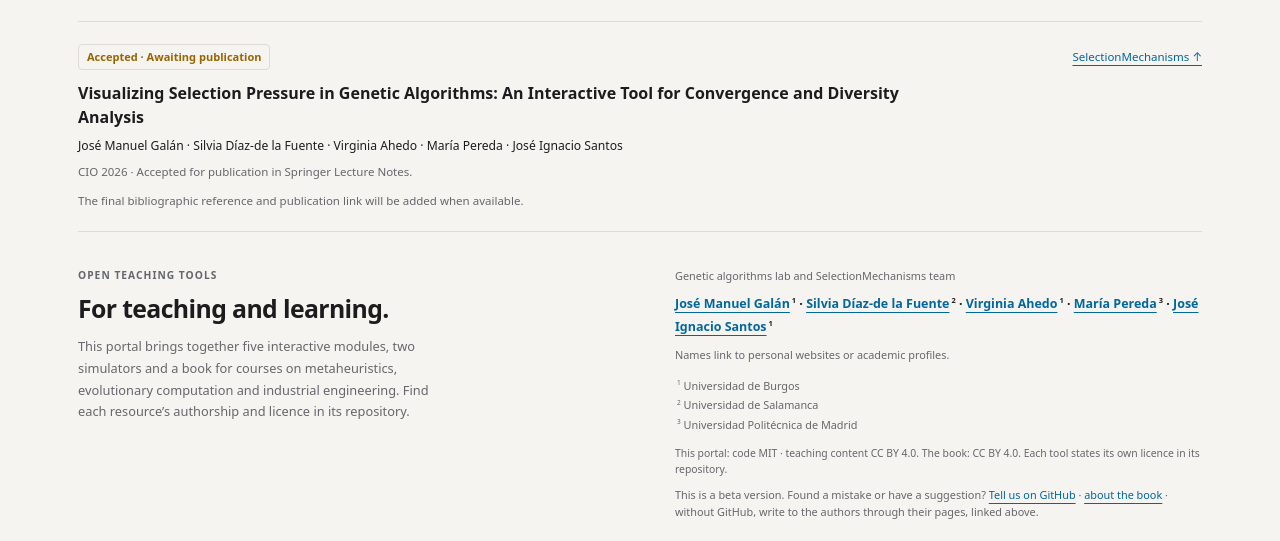
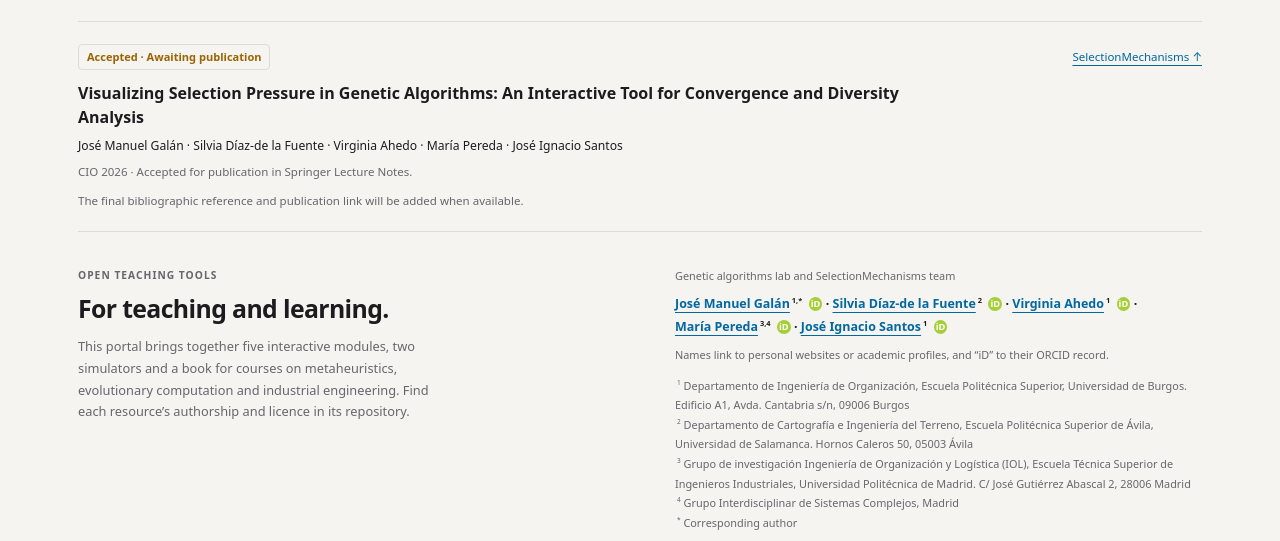
Before and after one commit to josemagalan/genetic-algorithms-lab, a website: page index.html in a window 1280 px wide. Shown: the part 3609-4150 px from the top of the page. Drawn offline with Linux system fonts and the light colour scheme.

Commit message:
Complete author details: ORCID, affiliations and corresponding author
Adds ORCID badges, full affiliations and the corresponding-author note to
the About section (ES/EN) and the README, and a new CITATION.cff. No e-mail
addresses are published.

```diff
--- a/css/styles.css
+++ b/css/styles.css
@@ -225,6 +225,9 @@ h1 { margin: 0; font-size: clamp(2.25rem, 4.3vw, 3.2rem); line-height: 1.12; fon
 .credits-links { color: var(--muted); font-size: .68rem; line-height: 1.6; margin: 0 0 12px; }
 sup { font-size: .6em; padding-left: 2px; }
 .affiliations { font-size: .68rem; color: var(--muted); line-height: 1.8; margin: 0; }
+.authors .author { white-space: nowrap; }
+.authors .orcid { display: inline-block; width: 1.5em; height: 1.5em; margin-left: 3px; border-radius: 50%; background: #a6ce39; color: #fff; font-size: .58rem; font-weight: 700; line-height: 1.5em; text-align: center; text-decoration: none; vertical-align: .15em; }
+.authors .orcid:hover, .authors .orcid:focus-visible { background: #8db82a; }
 .license-note { color: var(--muted); font-size: .65rem; margin: 12px 0 0; }
 .institution-logos { display: flex; align-items: center; justify-content: center; flex-wrap: wrap; gap: 40px; padding: 23px 0 29px; }
 .institution-logos img { width: auto; max-width: 168px; height: 48px; object-fit: contain; }
--- a/index.html
+++ b/index.html
@@ -213,9 +213,9 @@
         <div><p class="eyebrow" data-i18n="aboutEyebrow">Herramientas docentes abiertas</p><h2 id="about-title" data-i18n="aboutTitle">Para enseñar y aprender.</h2><p class="about-lead" data-i18n="aboutLead">Este portal reúne cinco módulos interactivos, dos simuladores y un libro para cursos de metaheurísticas, computación evolutiva e ingeniería de organización. Consulta la autoría y la licencia de cada recurso en su repositorio.</p></div>
         <div class="credits">
           <p class="credits-scope" data-i18n="creditsScope">Equipo del laboratorio de algoritmos genéticos y SelectionMechanisms</p>
-          <p class="authors"><a href="https://sites.google.com/site/josemagalan/">José Manuel Galán</a><sup>1</sup> · <a href="https://produccioncientifica.usal.es/investigadores/2300823/detalle?lang=en_US">Silvia Díaz-de la Fuente</a><sup>2</sup> · <a href="https://investigacion.ubu.es/investigadores/34947/detalle">Virginia Ahedo</a><sup>1</sup> · <a href="https://portalcientifico.upm.es/es/ipublic/researcher/331932">María Pereda</a><sup>3</sup> · <a href="https://investigacion.ubu.es/investigadores/35543/detalle">José Ignacio Santos</a><sup>1</sup></p>
-          <p class="credits-links" data-i18n="creditsLinks">Los nombres enlazan a páginas personales o perfiles académicos.</p>
-          <p class="affiliations"><sup>1</sup> Universidad de Burgos<br><sup>2</sup> Universidad de Salamanca<br><sup>3</sup> Universidad Politécnica de Madrid</p>
+          <p class="authors"><span class="author"><a href="https://sites.google.com/site/josemagalan/">José Manuel Galán</a><sup>1,*</sup> <a class="orcid" href="https://orcid.org/0000-0003-3360-7602" aria-label="ORCID: José Manuel Galán">iD</a></span> · <span class="author"><a href="https://produccioncientifica.usal.es/investigadores/2300823/detalle?lang=en_US">Silvia Díaz-de la Fuente</a><sup>2</sup> <a class="orcid" href="https://orcid.org/0000-0002-5961-3368" aria-label="ORCID: Silvia Díaz-de la Fuente">iD</a></span> · <span class="author"><a href="https://investigacion.ubu.es/investigadores/34947/detalle">Virginia Ahedo</a><sup>1</sup> <a class="orcid" href="https://orcid.org/0000-0002-9812-388X" aria-label="ORCID: Virginia Ahedo">iD</a></span> · <span class="author"><a href="https://portalcientifico.upm.es/es/ipublic/researcher/331932">María Pereda</a><sup>3,4</sup> <a class="orcid" href="https://orcid.org/0000-0002-6151-1176" aria-label="ORCID: María Pereda">iD</a></span> · <span class="author"><a href="https://investigacion.ubu.es/investigadores/35543/detalle">José Ignacio Santos</a><sup>1</sup> <a class="orcid" href="https://orcid.org/0000-0002-6653-043X" aria-label="ORCID: José Ignacio Santos">iD</a></span></p>
+          <p class="credits-links" data-i18n="creditsLinks">Los nombres enlazan a páginas personales o perfiles académicos, e «iD», a su registro ORCID.</p>
+          <p class="affiliations"><sup>1</sup> Departamento de Ingeniería de Organización, Escuela Politécnica Superior, Universidad de Burgos. Edificio A1, Avda. Cantabria s/n, 09006 Burgos<br><sup>2</sup> Departamento de Cartografía e Ingeniería del Terreno, Escuela Politécnica Superior de Ávila, Universidad de Salamanca. Hornos Caleros 50, 05003 Ávila<br><sup>3</sup> Grupo de investigación Ingeniería de Organización y Logística (IOL), Escuela Técnica Superior de Ingenieros Industriales, Universidad Politécnica de Madrid. C/ José Gutiérrez Abascal 2, 28006 Madrid<br><sup>4</sup> Grupo Interdisciplinar de Sistemas Complejos, Madrid<br><sup>*</sup> <span data-i18n="correspondingAuthor">Autor de correspondencia</span></p>
           <p class="license-note" data-i18n="licenses">Este portal: código MIT · contenido docente CC BY 4.0. El libro: CC BY 4.0. Cada herramienta indica su licencia en su repositorio.</p>
           <p class="feedback-note"><span data-i18n="feedbackText">Es una versión beta. ¿Has visto un error o tienes una sugerencia?</span> <a href="https://github.com/josemagalan/genetic-algorithms-lab/issues/new/choose" data-i18n="feedbackPortal">Coméntalo en GitHub</a> · <a href="https://github.com/josemagalan/genetic-algorithms-lab-book/issues/new?template=comentario.yml" data-i18n="feedbackBook">sobre el libro</a> · <span data-i18n="feedbackAuthors">sin GitHub, escribe a los autores desde sus páginas, enlazadas arriba.</span></p>
         </div>
--- a/js/content.js
+++ b/js/content.js
@@ -46,7 +46,8 @@
       publishedStatus: 'Publicado · 2025', viewPublished: 'Ver publicación en Springer', acceptedStatus: 'Aceptado · Pendiente de publicación',
       acceptedVenue: 'CIO 2026 · Aceptado para publicación en Springer Lecture Notes.', acceptedNote: 'La referencia editorial y el enlace a la publicación se añadirán cuando estén disponibles.',
       creditsScope: 'Equipo del laboratorio de algoritmos genéticos y SelectionMechanisms',
-      creditsLinks: 'Los nombres enlazan a páginas personales o perfiles académicos.',
+      creditsLinks: 'Los nombres enlazan a páginas personales o perfiles académicos, e «iD», a su registro ORCID.',
+      correspondingAuthor: 'Autor de correspondencia',
       evaluate: "Evaluar a los hijos", evaluateHint: "Mide la aptitud de los hijos", selectHint: 'Elige los padres', crossHint: 'Combina los genes', mutateHint: 'Introduce variación',
       selectAction: 'Seleccionar', crossAction: 'Cruzar', mutateAction: 'Mutar', replaceAction: 'Reemplazar', surviveHint: 'Forma la siguiente población',
       evaluateInitial: "Evaluar la población inicial", evaluateInitialHint: "Mide su aptitud antes del ciclo",
@@ -116,7 +117,8 @@
       publishedStatus: 'Published · 2025', viewPublished: 'View publication on Springer', acceptedStatus: 'Accepted · Awaiting publication',
       acceptedVenue: 'CIO 2026 · Accepted for publication in Springer Lecture Notes.', acceptedNote: 'The final bibliographic reference and publication link will be added when available.',
       creditsScope: 'Genetic algorithms lab and SelectionMechanisms team',
-      creditsLinks: 'Names link to personal websites or academic profiles.',
+      creditsLinks: 'Names link to personal websites or academic profiles, and “iD” to their ORCID record.',
+      correspondingAuthor: 'Corresponding author',
       evaluate: "Evaluate offspring", evaluateHint: "Measure offspring fitness", selectHint: 'Choose the parents', crossHint: 'Combine the genes', mutateHint: 'Introduce variation',
       selectAction: 'Select', crossAction: 'Cross over', mutateAction: 'Mutate', replaceAction: 'Replace', surviveHint: 'Form the next population',
       evaluateInitial: "Evaluate the initial population", evaluateInitialHint: "Measure its fitness before the cycle",
```
Also changed, not shown: README.md, 1 other file.
